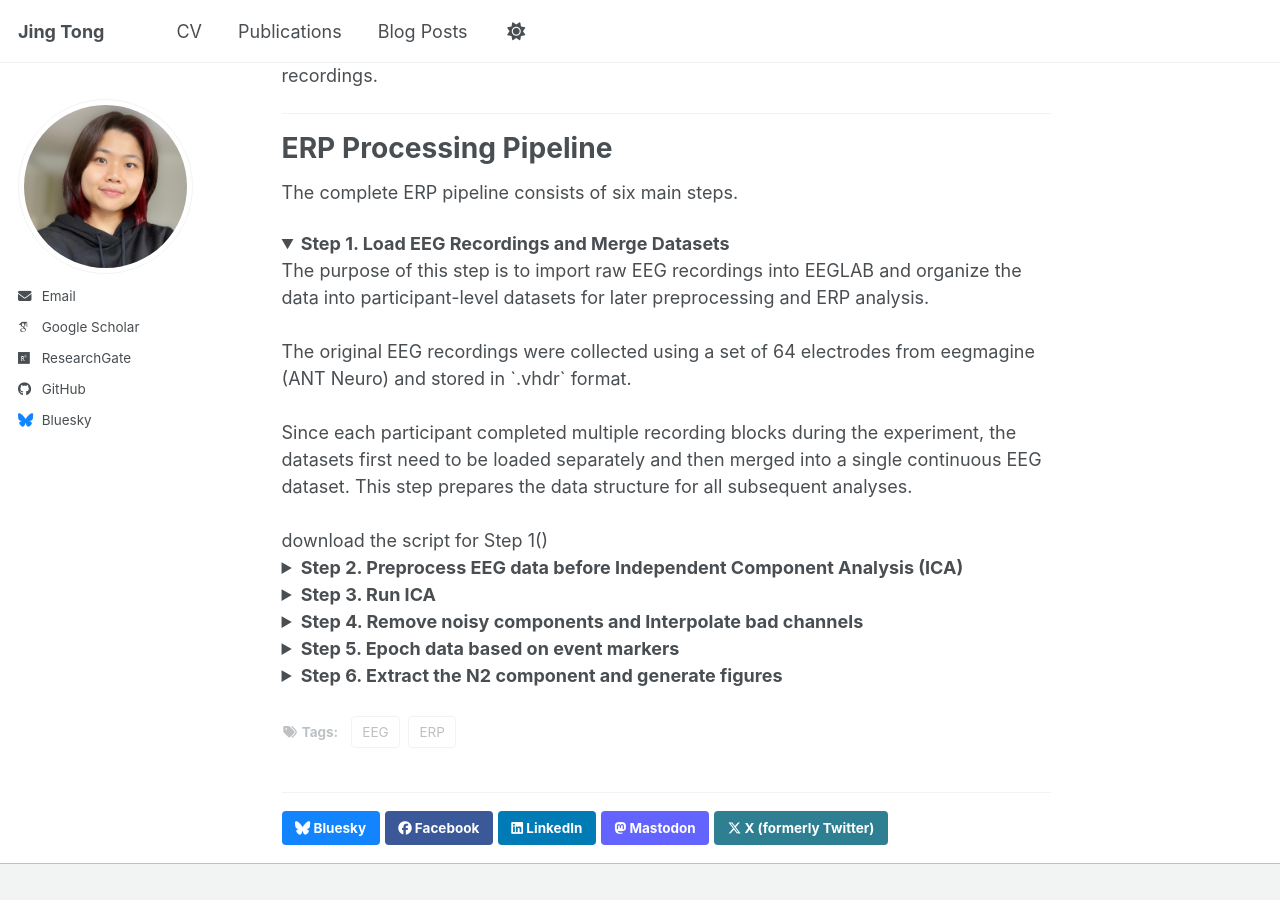
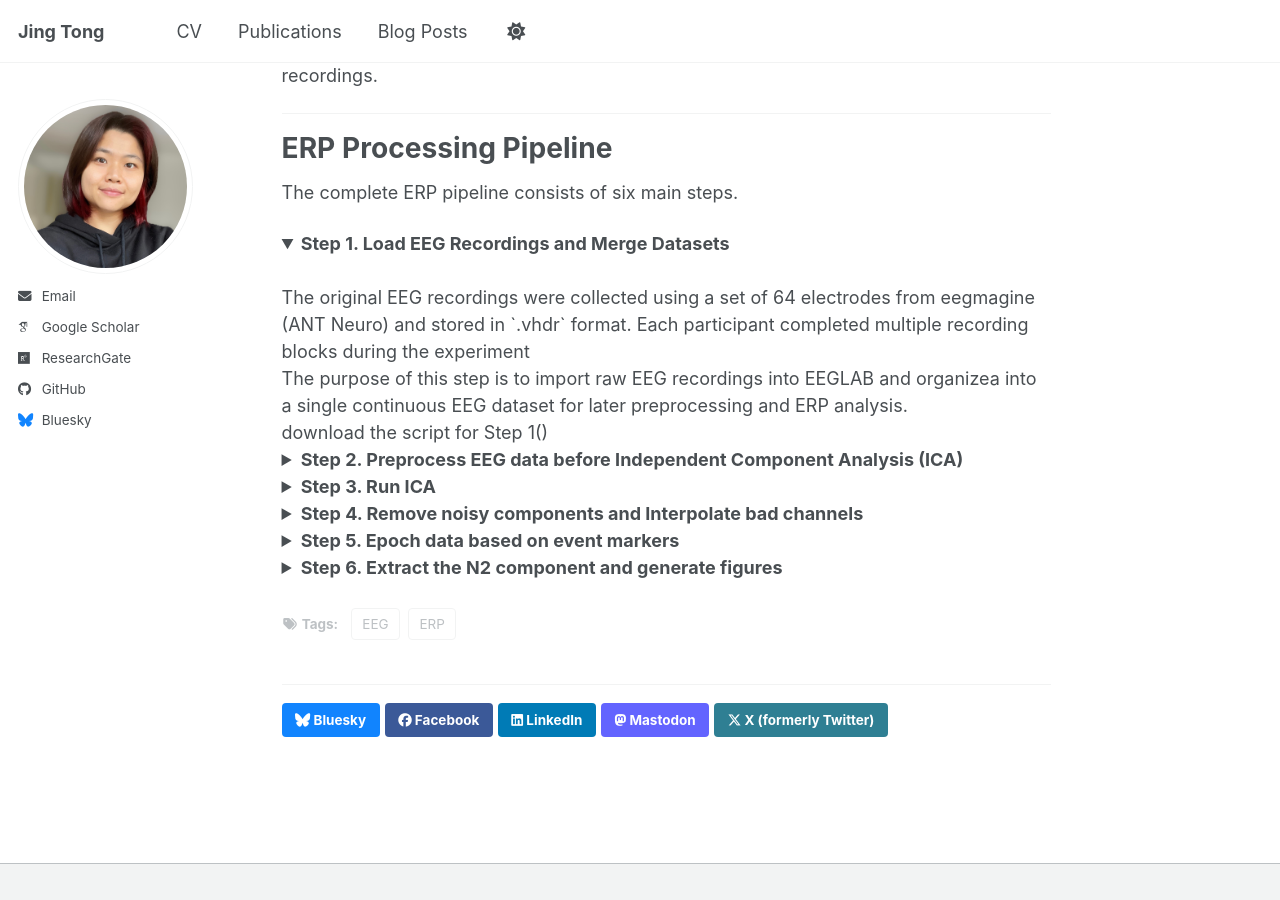
Before and after one commit to JingTong01/jingtong01.github.io, a Jekyll site: the page built from _posts/2012-08-14-blog-post-1.md, in a window 1280 px wide and 900 px high, scrolled down 779 px. Built offline with Jekyll 4.4.1, drawn with Linux system fonts in a browser that asks for light colours; some web fonts are replaced; a script bundle is joined from its source files by our own code; library files that are not in the unit come from our copies.

Commit message:
Update 2012-08-14-blog-post-1.md

```diff
--- a/_posts/2012-08-14-blog-post-1.md
+++ b/_posts/2012-08-14-blog-post-1.md
@@ -35,19 +35,11 @@ The complete ERP pipeline consists of six main steps.
 
 <details open>
 <summary><strong>Step 1. Load EEG Recordings and Merge Datasets</strong></summary>
-
-The purpose of this step is to import raw EEG recordings into EEGLAB and organize the data into participant-level datasets for later preprocessing and ERP analysis.
-
-<br><br>
-
-The original EEG recordings were collected using a set of 64 electrodes from eegmagine (ANT Neuro) and stored in `.vhdr` format.
-
-<br><br>
-
-Since each participant completed multiple recording blocks during the experiment, the datasets first need to be loaded separately and then merged into a single continuous EEG dataset. This step prepares the data structure for all subsequent analyses.
-
-<br><br>
-
+<br>
+The original EEG recordings were collected using a set of 64 electrodes from eegmagine (ANT Neuro) and stored in `.vhdr` format. Each participant completed multiple recording blocks during the experiment
+<br>
+The purpose of this step is to import raw EEG recordings into EEGLAB and organizea into a single continuous EEG dataset for later preprocessing and ERP analysis.
+<br>
 download the script for Step 1()
 
 </details>
```
